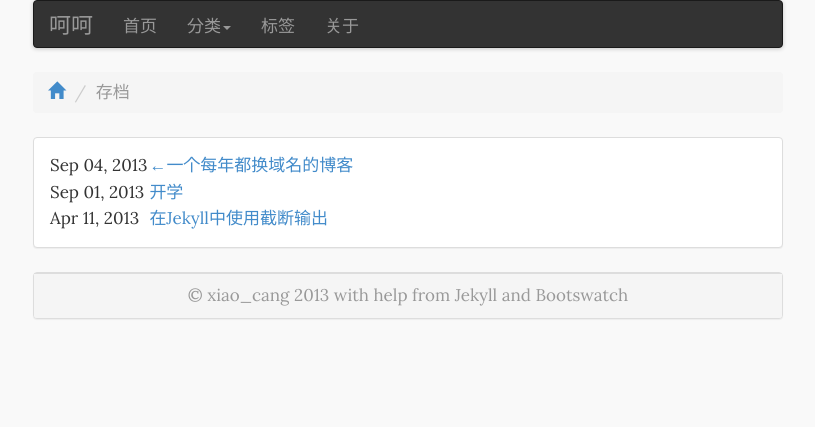
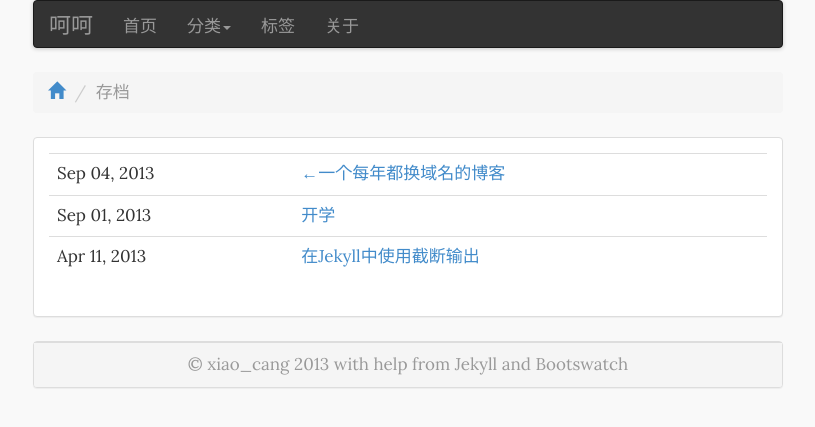
Before and after one commit to johnnywang1991/blog, a Jekyll site: the page built from archive.html, in a window 1280 px wide. Shown: the top 427 px of the page, without its empty margins (232-1047 px from the left). Built offline with Jekyll 4.4.1, drawn with Linux system fonts in a browser that asks for light colours; nearby versions of some CDN libraries; Markdown is read by kramdown in place of the engine named in the settings.

Commit message:
update archive

```diff
--- a/archive.html
+++ b/archive.html
@@ -4,11 +4,13 @@ title: 存档
 group: navigation
 ---
 {% include setup %}
-<table>
-{% for post in site.posts %}
+<div class="table-responsive">
+	<table class="table">
+	{% for post in site.posts %}
 	<tr>
 		<td><span>{{ post.date | date: "%b %d, %Y" }}</span></td>
 		<td><a href="{{ post.url }}">{{ post.title }}</a></td>
 	</tr>
-{% endfor %}
-</table>
+	{% endfor %}
+	</table>
+</div>
```
